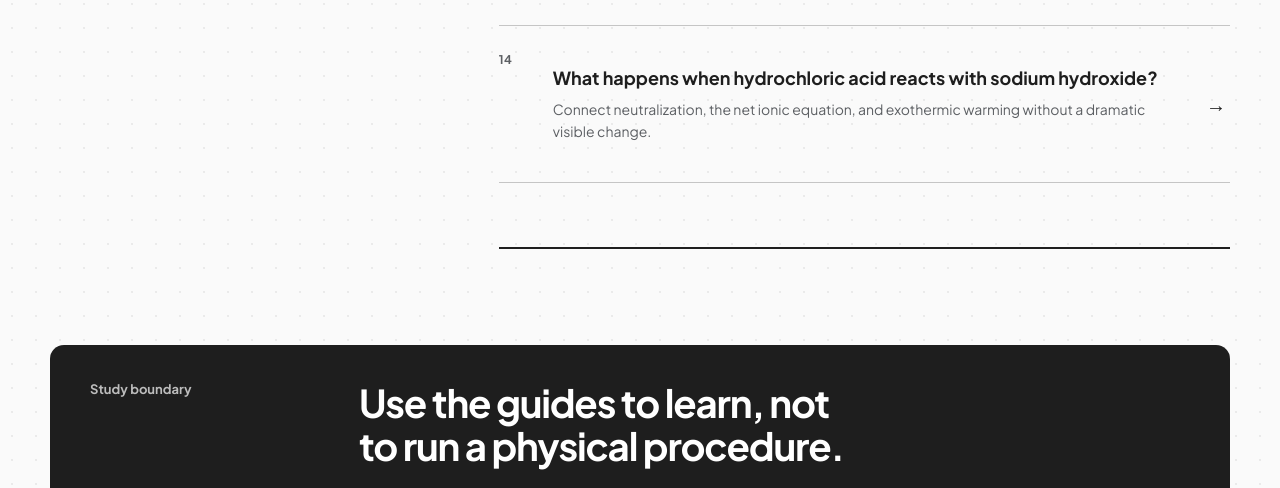
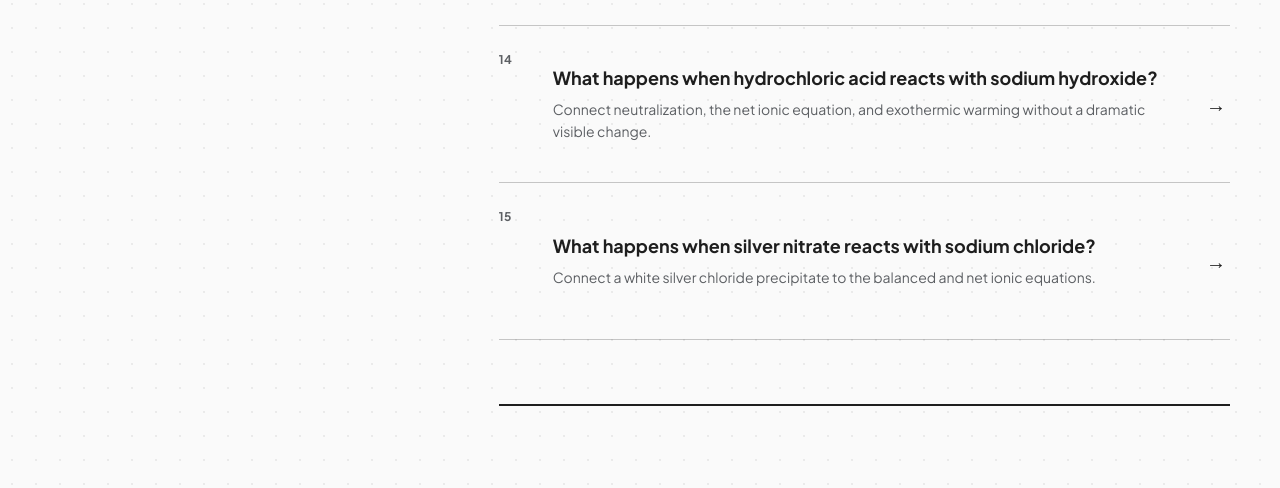
Before and after one commit to Yusupov-Muhammadyusuf/OmniLab, a Django app: page /guides/ in a window 1280 px wide. Shown: the part 3320-3808 px from the top of the page. Run offline with Django 5.2, Linux system fonts and the light colour scheme.

Commit message:
Add silver nitrate sodium chloride guide
Co-authored-by: tin-computer[bot] <277149838+tin-computer[bot]@users.noreply.github.com>

```diff
--- a/omnilab/urls.py
+++ b/omnilab/urls.py
@@ -75,6 +75,12 @@ urlpatterns = [
         views.prepared_reaction_demo,
         {'demo_key': 'hydrochloric-acid-sodium-hydroxide'},
         name="demo_hydrochloric_acid_sodium_hydroxide",
+    ),
+    path(
+        'demo/silver-nitrate-sodium-chloride/',
+        views.prepared_reaction_demo,
+        {'demo_key': 'silver-nitrate-sodium-chloride'},
+        name="demo_silver_nitrate_sodium_chloride",
     ),
     path(
         'guides/sodium-and-chlorine-reaction/',
@@ -159,5 +165,11 @@ urlpatterns = [
         {'guide_key': 'hydrochloric-acid-sodium-hydroxide'},
         name="guide_hydrochloric_acid_sodium_hydroxide",
     ),
+    path(
+        'guides/silver-nitrate-and-sodium-chloride-reaction/',
+        views.observation_guide,
+        {'guide_key': 'silver-nitrate-sodium-chloride'},
+        name="guide_silver_nitrate_sodium_chloride",
+    ),
     path('ai_insights/', views.ai_insights, name="ai_insights"),
 ]
--- a/omnilab/views.py
+++ b/omnilab/views.py
@@ -88,6 +88,10 @@ PUBLIC_CANONICAL_URLS = {
         f"{PRODUCTION_BASE_URL}/guides/"
         "hydrochloric-acid-and-sodium-hydroxide-reaction/"
     ),
+    "silver_nitrate_sodium_chloride": (
+        f"{PRODUCTION_BASE_URL}/guides/"
+        "silver-nitrate-and-sodium-chloride-reaction/"
+    ),
 }
 SODIUM_CHLORINE_DEMO_URL = f"{PRODUCTION_BASE_URL}/demo/sodium-chlorine/"
 REACTION_FEEDBACK_VIEWED_EVENT = "reaction_feedback_viewed"
@@ -297,6 +301,24 @@ REACTION_DEMOS = {
             "hydrochloric-acid-sodium-hydroxide/"
         ),
     },
+    "silver-nitrate-sodium-chloride": {
+        "id": "silver-nitrate-sodium-chloride",
+        "version": "v1",
+        "selectedChemicals": ["AgNO3", "NaCl"],
+        "vessel": "beaker",
+        "liquidColor": "#d7edf7",
+        "mixture_label": "AgNO3 + NaCl",
+        "title": "Silver nitrate and sodium chloride, ready to analyze",
+        "page_title": "OmniLab - Silver nitrate and sodium chloride demo",
+        "page_description": (
+            "Open a prepared Silver nitrate and Sodium chloride setup, then "
+            "choose whether to request an educational reaction prediction."
+        ),
+        "url": (
+            f"{PRODUCTION_BASE_URL}/demo/"
+            "silver-nitrate-sodium-chloride/"
+        ),
+    },
 }
 CHEMICAL_REACTION_VIRTUAL_LAB_VISIT_SOURCE = "guide_virtual_lab"
 SUPPORTED_REACTION_EFFECTS = frozenset(
@@ -1509,6 +1531,137 @@ OBSERVATION_GUIDE_PAGES = {
             "OmniLab predicts one simplified neutralization path. It does not "
             "model concentration, volume, pH, temperature rise, addition "
             "order, titration endpoints, or a physical procedure."
+        ),
+    },
+    "silver-nitrate-sodium-chloride": {
+        "route_name": "guide_silver_nitrate_sodium_chloride",
+        "canonical_key": "silver_nitrate_sodium_chloride",
+        "visit_source": "guide_virtual_lab",
+        "demo_route_name": "demo_silver_nitrate_sodium_chloride",
+        "title": (
+            "What happens when silver nitrate reacts with sodium chloride?"
+        ),
+        "page_title": (
+            "Silver nitrate and sodium chloride reaction | OmniLab"
+        ),
+        "description": (
+            "See the silver nitrate and sodium chloride reaction, white "
+            "precipitate, balanced and net ionic equations, and model limits."
+        ),
+        "reading_time": "5 minute read",
+        "direct_answer": (
+            "Silver nitrate and sodium chloride form silver chloride, an "
+            "insoluble white precipitate. Sodium and nitrate ions remain "
+            "dissolved in the solution."
+        ),
+        "opening_boundary": (
+            "The white cue is a simplified prediction. The model leaves out "
+            "concentration, yield, particle size, light exposure, and a "
+            "physical procedure."
+        ),
+        "student_job": (
+            "Use this guide to identify the white solid, balance the molecular "
+            "equation, and reduce it to the ions that form silver chloride."
+        ),
+        "reactants": [
+            {"name": "Silver nitrate", "formula": "AgNO3"},
+            {"name": "Sodium chloride", "formula": "NaCl"},
+        ],
+        "setup_summary": (
+            "A beaker is prepared with Silver nitrate and Sodium chloride. "
+            "The burner stays off, and you decide when to request the "
+            "supported prediction."
+        ),
+        "cta_label": "Try the white precipitate setup",
+        "equation": "AgNO3(aq) + NaCl(aq) -> AgCl(s) + NaNO3(aq)",
+        "explanation": (
+            "Silver nitrate and sodium chloride exchange ions to form "
+            "insoluble silver chloride. The white silver chloride precipitate "
+            "is the usual evidence for chloride ions in this simplified test. "
+            "Sodium and nitrate ions remain in solution."
+        ),
+        "observation_title": "A white silver chloride precipitate",
+        "observation": (
+            "OmniLab shows a bounded cloudy-white precipitate cue inside the "
+            "beaker to represent the expected silver chloride solid. The cue "
+            "does not model how quickly particles appear or settle."
+        ),
+        "observation_class": "observation-cloudy",
+        "observation_label": "White solid",
+        "net_ionic_equation": "Ag+(aq) + Cl-(aq) -> AgCl(s)",
+        "spectator_ions": "Na+(aq) and NO3-(aq)",
+        "ionic_explanation": (
+            "Silver ions combine with chloride ions because silver chloride "
+            "is insoluble in water. Sodium and nitrate ions stay aqueous, so "
+            "they cancel from the complete ionic equation."
+        ),
+        "study_steps": [
+            {
+                "title": "Split the soluble reactants into ions",
+                "body": (
+                    "AgNO3 provides Ag+ and NO3-. NaCl provides Na+ and Cl-. "
+                    "All four ions begin in the aqueous reactants."
+                ),
+            },
+            {
+                "title": "Identify the insoluble product",
+                "body": (
+                    "Ag+ and Cl- combine in a one-to-one ratio to form solid "
+                    "AgCl, the white precipitate."
+                ),
+            },
+            {
+                "title": "Cancel the spectator ions",
+                "body": (
+                    "Na+ and NO3- remain aqueous on both sides, leaving only "
+                    "the ions that form silver chloride."
+                ),
+            },
+        ],
+        "common_questions": [
+            {
+                "question": "What type of reaction is AgNO3 with NaCl?",
+                "answer": (
+                    "It is a precipitation reaction and can also be described "
+                    "as double displacement. The insoluble product is AgCl."
+                ),
+            },
+            {
+                "question": "What color is the silver chloride precipitate?",
+                "answer": (
+                    "Fresh silver chloride is represented as white or cloudy "
+                    "in this simplified result. Strong light can change its "
+                    "appearance over time."
+                ),
+            },
+            {
+                "question": "What is the net ionic equation?",
+                "answer": (
+                    "The net ionic equation is Ag+(aq) + Cl-(aq) -> AgCl(s). "
+                    "Sodium and nitrate ions are spectators."
+                ),
+            },
+            {
+                "question": "Why does a precipitate form?",
+                "answer": (
+                    "Silver chloride has low solubility in water, so Ag+ and "
+                    "Cl- leave the aqueous mixture together as a solid."
+                ),
+            },
+        ],
+        "safety": [
+            "Wear gloves and splash goggles when handling silver nitrate.",
+            "Protect the mixture from strong light after the precipitate forms.",
+            (
+                "Collect silver-containing waste instead of pouring it down "
+                "a drain."
+            ),
+        ],
+        "boundary": (
+            "The white cue is a simplified expected observation. OmniLab does "
+            "not model concentration, yield, particle size, light-driven "
+            "changes, temperature, addition order, or waste handling. Vessel "
+            "and burner choices do not affect the prediction."
         ),
     },
 }
@@ -1673,10 +1826,13 @@ GUIDE_RELATIONSHIPS = {
     ],
     "silver_nitrate_potassium_iodide": [
         (
+            "silver_nitrate_sodium_chloride",
+            "Compare yellow and white silver precipitates",
+        ),
+        (
             "copper_sulfate_potassium_hydroxide",
             "Compare a blue precipitate result",
         ),
-        ("limewater_carbon_dioxide", "Compare a cloudy precipitate result"),
     ],
     "copper_sulfate_potassium_hydroxide": [
         (
@@ -1727,6 +1883,20 @@ GUIDE_RELATIONSHIPS = {
         (
             "sodium_carbonate_hydrochloric_acid",
             "Follow hydrochloric acid into a gas-forming reaction",
+        ),
+    ],
+    "silver_nitrate_sodium_chloride": [
+        (
+            "silver_nitrate_potassium_iodide",
+            "Compare yellow and white silver precipitates",
+        ),
+        (
+            "copper_sulfate_potassium_hydroxide",
+            "Compare a blue precipitate result",
+        ),
+        (
+            "limewater_carbon_dioxide",
+            "Compare another cloudy white precipitate",
         ),
     ],
 }
@@ -2036,6 +2206,22 @@ GUIDE_LIBRARY_GROUPS = [
                     "hydrochloric-acid-sodium-hydroxide"
                 ]["canonical_key"],
             },
+            {
+                "number": "15",
+                "title": OBSERVATION_GUIDE_PAGES[
+                    "silver-nitrate-sodium-chloride"
+                ]["title"],
+                "summary": (
+                    "Connect a white silver chloride precipitate to the "
+                    "balanced and net ionic equations."
+                ),
+                "route_name": OBSERVATION_GUIDE_PAGES[
+                    "silver-nitrate-sodium-chloride"
+                ]["route_name"],
+                "canonical_key": OBSERVATION_GUIDE_PAGES[
+                    "silver-nitrate-sodium-chloride"
+                ]["canonical_key"],
+            },
         ],
     },
 ]
@@ -2570,7 +2756,7 @@ def chemical_reaction_virtual_lab(request):
 def guide_library(request):
     canonical_url = PUBLIC_CANONICAL_URLS["guides"]
     description = (
-        "Browse 14 free, no-account chemistry guides about virtual reaction "
+        "Browse 15 free, no-account chemistry guides about virtual reaction "
         "labs, equations, bonding, combustion, oxidation, acids, gases, and "
         "precipitates."
     )
--- a/templates/guide_library.html
+++ b/templates/guide_library.html
@@ -39,7 +39,7 @@
 
         <section class="guide-index-hero" aria-labelledby="guide-index-heading">
             <div class="guide-index-hero-copy">
-                <p class="guide-context">Fourteen questions · One connected library</p>
+                <p class="guide-context">Fifteen questions · One connected library</p>
                 <h1 id="guide-index-heading">Understand the reaction, then try it in the lab</h1>
                 <p>Choose a guide for the question in front of you. Each one connects a supported reaction, formula, bond, or visible observation to the chemistry behind it.</p>
                 <a class="guide-primary" href="{% url 'index' %}#lab-workspace">
@@ -62,7 +62,7 @@
             <div class="guide-index-library-intro">
                 <p class="guide-section-label">Browse the library</p>
                 <h2 id="library-heading">Start where your chemistry question starts</h2>
-                <p>The fourteen guides are grouped by the job they help you do, not by publication date.</p>
+                <p>The fifteen guides are grouped by the job they help you do, not by publication date.</p>
             </div>
 
             <div class="guide-index-groups">
--- a/templates/index.html
+++ b/templates/index.html
@@ -121,17 +121,17 @@
         <section id="guide-library" class="guide-library" aria-labelledby="guide-library-title">
             <div class="guide-library-shell">
                 <div class="guide-library-intro">
-                    <p class="guide-library-context">Fourteen chemistry guides</p>
+                    <p class="guide-library-context">Fifteen chemistry guides</p>
                     <h2 id="guide-library-title">Explore the chemistry guide library</h2>
                     <p class="guide-library-description">Explore every guide by reaction question, equation, bond, or visible observation.</p>
                     <a class="guide-library-overview-link" href="{% url 'guide_library' %}">
-                        Explore all 14 chemistry guides
+                        Explore all 15 chemistry guides
                         <span aria-hidden="true">&rarr;</span>
                     </a>
                 </div>
 
                 <div class="guide-library-summary" aria-label="Guide library summary">
-                    <span class="guide-library-count" aria-hidden="true">13</span>
+                    <span class="guide-library-count" aria-hidden="true">15</span>
                     <p>
                         <strong>Questions in one dedicated library</strong>
                         <span>Each guide connects the chemistry explanation to a supported virtual experiment.</span>
```
Also changed, not shown: browser_tests/compatible_reaction_partners.test.mjs (+5 -1 lines), omnilab/tests.py (+79 -30 lines), static/js/configuration/config.js (+9 -0 lines), static/ts/configuration/config.ts (+9 -0 lines).
